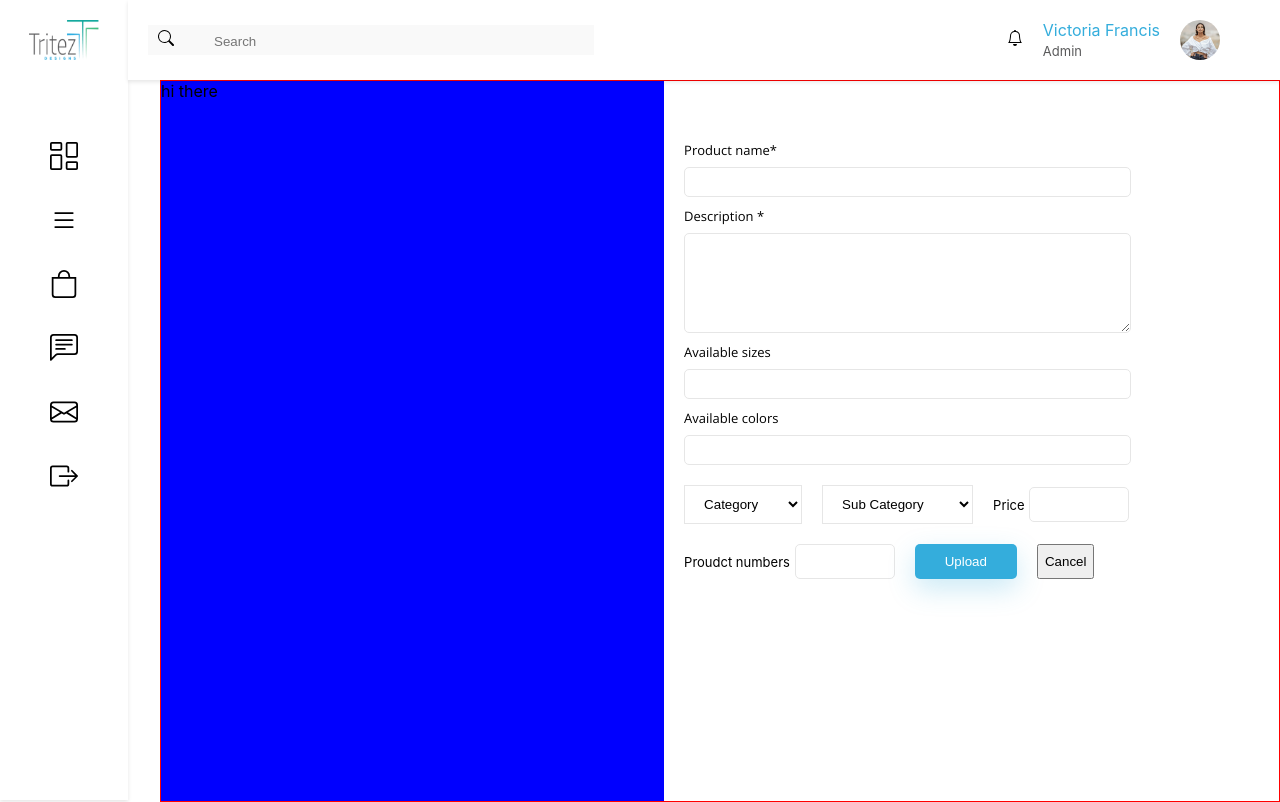
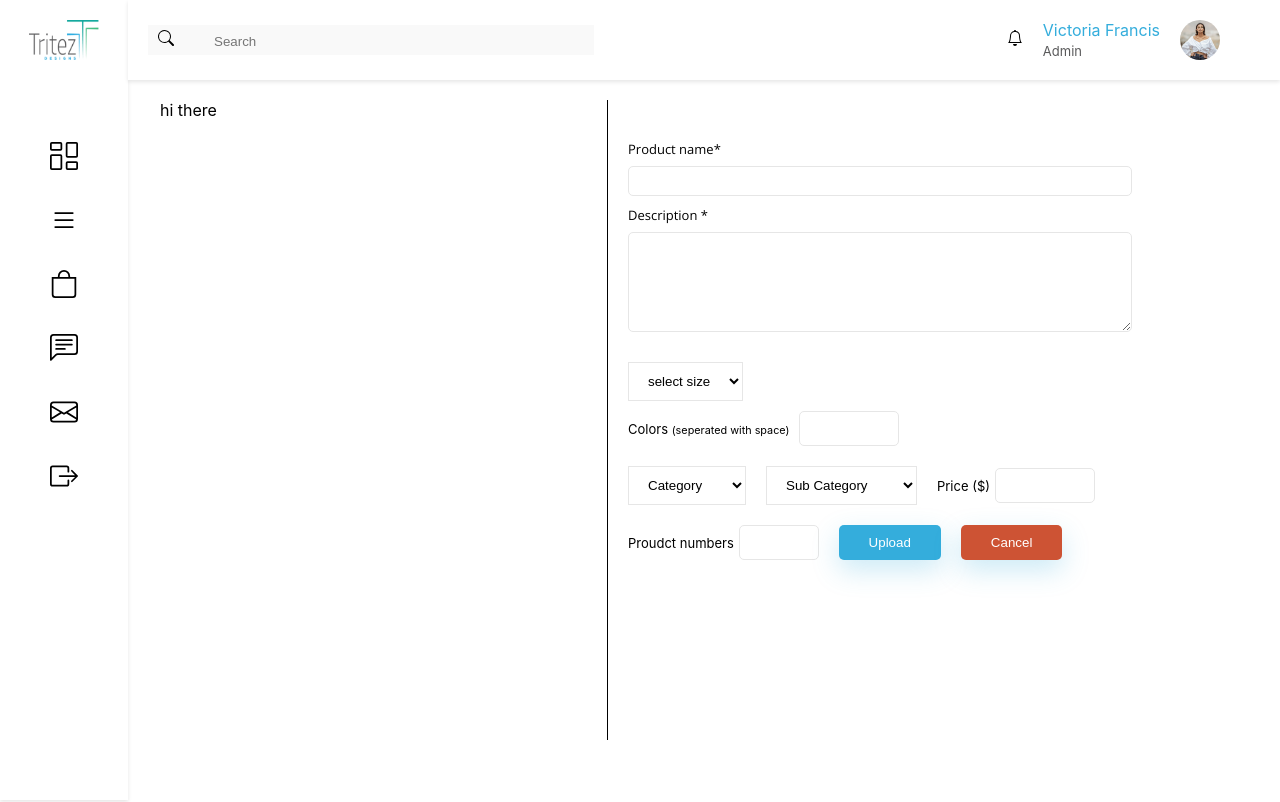
Before and after one commit to sideeq12/admin-trit, a Next.js app: page /addProduct in a window 1280 px wide. Built offline with nearby package versions, Linux system fonts and the light colour scheme; a web font is replaced by a local one.

Commit message:
layer setup

```diff
--- a/pages/addProduct.tsx
+++ b/pages/addProduct.tsx
@@ -1,20 +1,21 @@
 import styled from "styled-components"
 import { Navbar } from "../components/admin_nav/adminNav"
 import { Searchbar } from "../components/upsearch/upsearch"
+import { useState } from "react"
 
 const Productlayer = styled.div`
     margin-top: 10vh;
     margin-left: 20vh;
-    border : 1px solid red;
     display: flex;
 `
 const ImageSection = styled.div`
-    width : 45%;
-    background-color: blue;
-    height : 90vh;
+    width : 40%;
+    border-right: 1px solid black;
+    margin-top: 20px;
+    height : 80vh;
 `
 const Details = styled.div`
-    width : 40%;
+    width : 45%;
     /* background-color: red; */
     padding-top: 50px;
     height: 90vh;
@@ -45,6 +46,7 @@ const DataInput = styled.div`
 const Select = styled.div`
     margin-top: 20px;
     display: flex;
+    flex-wrap: wrap;
     font-size: small;
     div{
         margin-right: 20px;
@@ -63,6 +65,10 @@ const Select = styled.div`
         background-color: white;
         padding : 10px 15px;
     }
+    div.wide{
+        width: 100%;
+        margin-top: 10px;
+    }
     button.upload{
         background: #34ADDC;
         border : none;
@@ -72,10 +78,39 @@ const Select = styled.div`
         border-radius: 5px;
         margin-right: 20px;
     }
+    button.cancle{
+        background: #CD5334;
+        border : none;
+        color : white;
+        padding : 5px 30px;
+        box-shadow: 0px 9.88235px 26.3529px rgba(52, 173, 220, 0.25);
+        border-radius: 5px;
+        margin-right: 20px;
+    }
+    .price{
+        input{
+            width : 80px;
+        }
+    }
+    button:hover{
+        cursor : pointer;
+    }
 
 `
+const Color = styled.span`
+    color : white;
+    background: rgba(52, 173, 220, 0.89);
+    padding : 5px;
+    border-radius: 3px;
+`
+const addProduct = ()=>{
+    const [colors, setCoolors ]= useState<string[]>([])
+    const [products, setProducts ] = useState({name : ""})
 
-const addProduct = ()=>{
+    const setColor = (event : React.ChangeEvent<HTMLInputElement>)=>{
+        const coolors = event.target.value.split(" ")
+        setCoolors(coolors)
+    }
     return(
         <>
         <Navbar />
@@ -92,14 +127,23 @@ const addProduct = ()=>{
            <label htmlFor="product details"> Description * </label>
            <textarea />
            </DataInput>
-           <DataInput>
-           <label htmlFor="product name"> Available sizes</label>
-           <input type="text" name="product name" />
-           </DataInput>
-           <DataInput>
-           <label htmlFor="product name"> Available colors</label>
-           <input type="text" name="product name" />
-           </DataInput>
+          <Select>
+              <div className="wide">
+          <select>
+               <option value="">select size</option>
+               <option value="">x-small</option>
+               <option value="">small</option>
+               <option value="">large</option>
+               <option value="">x-larger</option>
+           </select>
+          </div>
+          <div className="wide">
+          <div> <label htmlFor="color">Colors <small>(seperated with space)</small></label> <br/>
+          <input type="text" name="" id="" onChange={setColor}/></div>
+          {colors.map(col=> <Color>{col}</Color>)}
+
+          </div>
+          </Select>
            <Select>
           <div>
           <select>
@@ -120,17 +164,17 @@ const addProduct = ()=>{
            </select>
          </div>
          <div>
-             <label htmlFor="price">Price</label>
+             <label htmlFor="price">Price ($)</label>
              <input type="text" name="price"/>
          </div>
            </Select>
            <Select>
-           <div>
-             <label htmlFor="price">Proudct numbers</label>
+           <div className="price">
+             <label htmlFor="price">Proudct numbers </label>
              <input type="text" name="price"/>
          </div>
          <button className="upload">Upload</button>
-         <button>Cancel</button>
+         <button className="cancle">Cancel</button>
            </Select>
 
         </Details>
```
